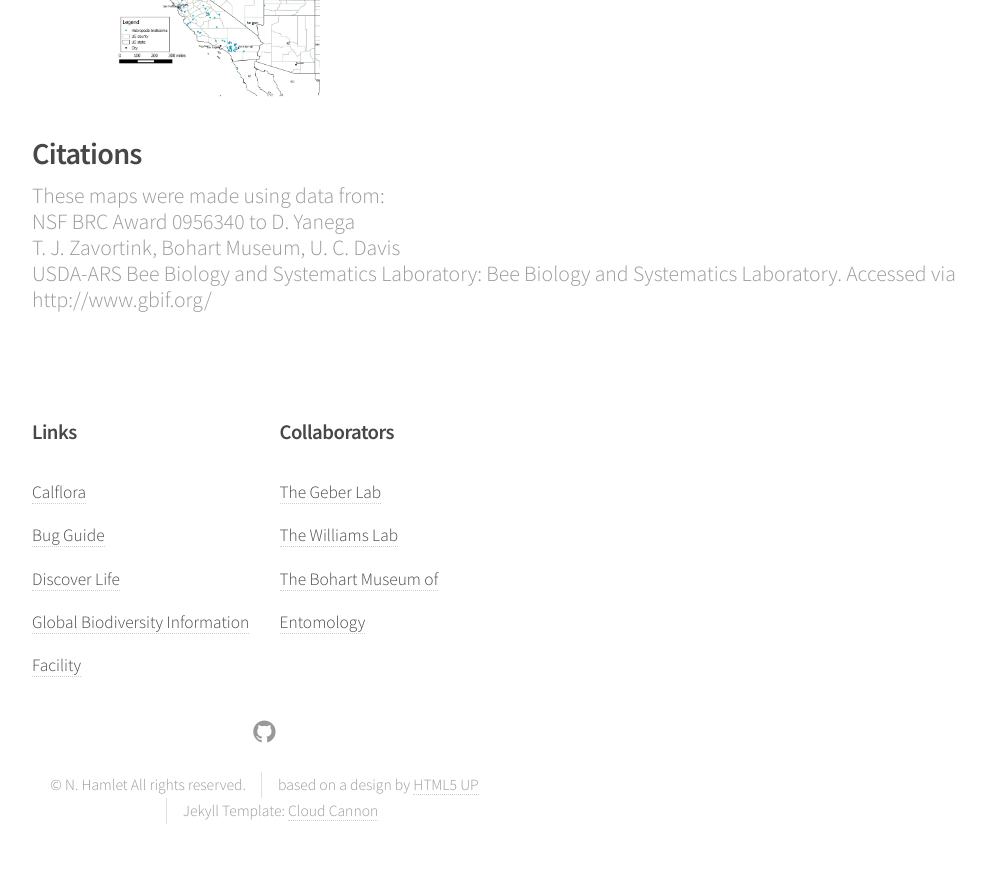
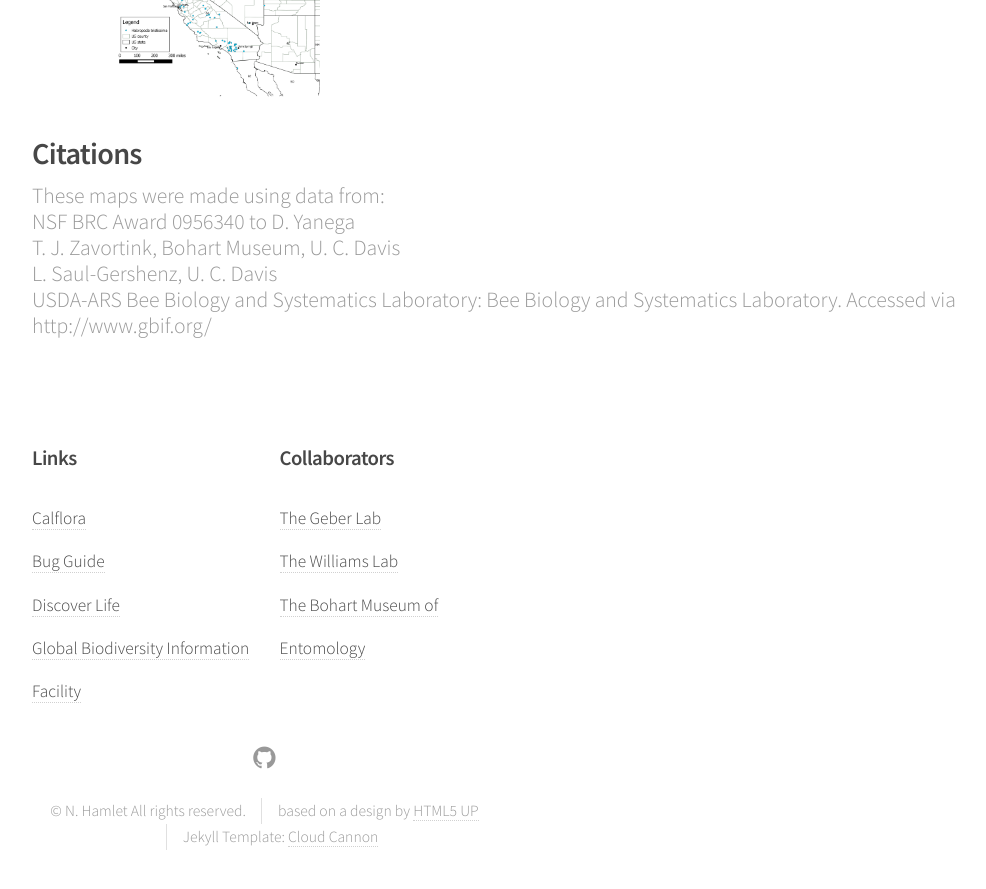
Before and after one commit to desertbees/desertbees.github.io, a Jekyll site: the page built from maps.html, in a window 1280 px wide and 900 px high, scrolled down 1451 px. Shown: the top 889 px of the window, without its empty margins (128-1114 px from the left). Built offline with Jekyll 4.4.1, drawn with Linux system fonts in a browser that asks for light colours.

Commit message:
added citation

```diff
--- a/maps.html
+++ b/maps.html
@@ -65,6 +65,7 @@ layout: default
 					<p>These maps were made using data from: <br>
 						NSF BRC Award 0956340 to D. Yanega<br>
 					T. J. Zavortink, Bohart Museum, U. C. Davis<br>
+					L. Saul-Gershenz, U. C. Davis<br>
 				USDA-ARS Bee Biology and Systematics Laboratory: Bee Biology and Systematics Laboratory.
 	Accessed via http://www.gbif.org/<br></p>
 				</header>
```
